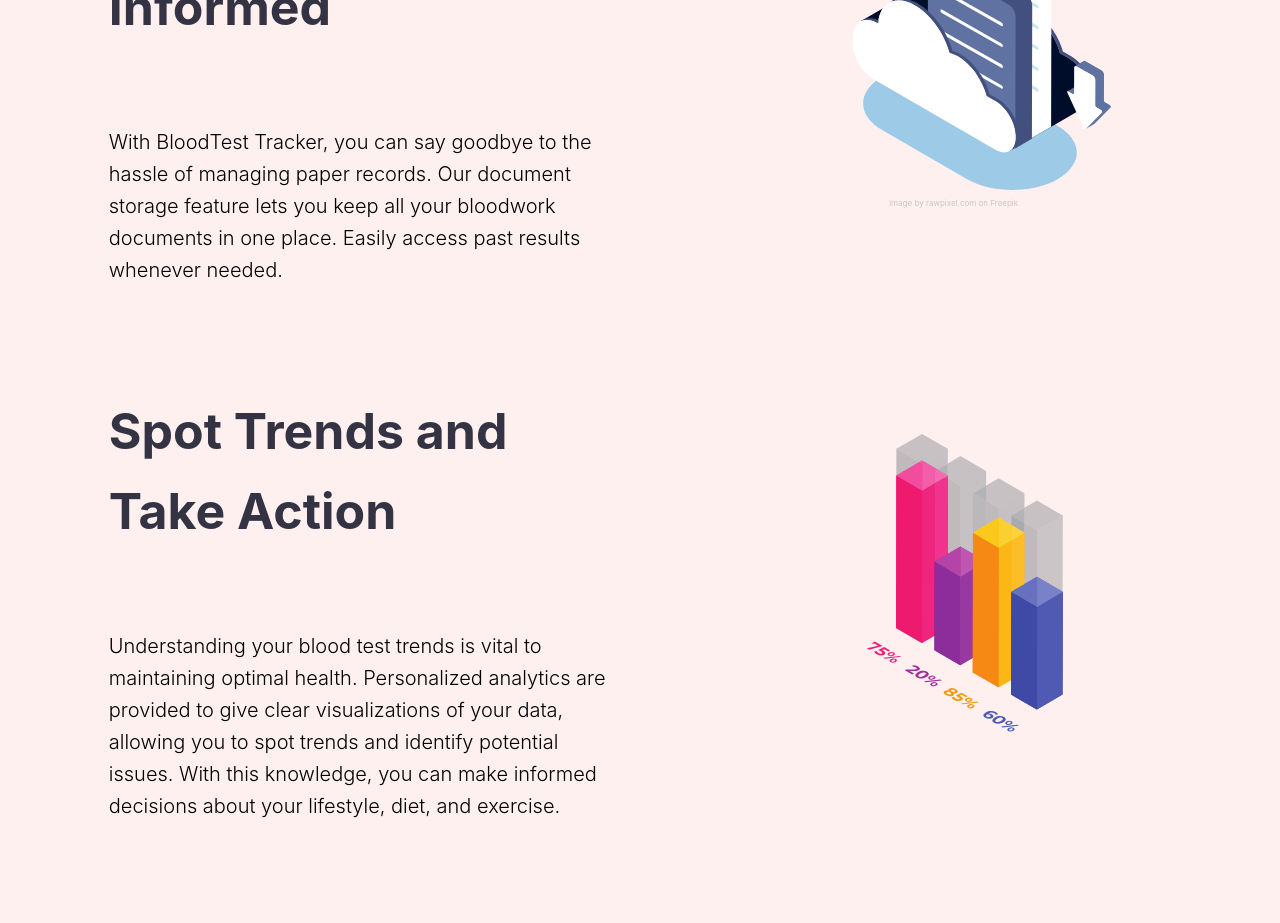
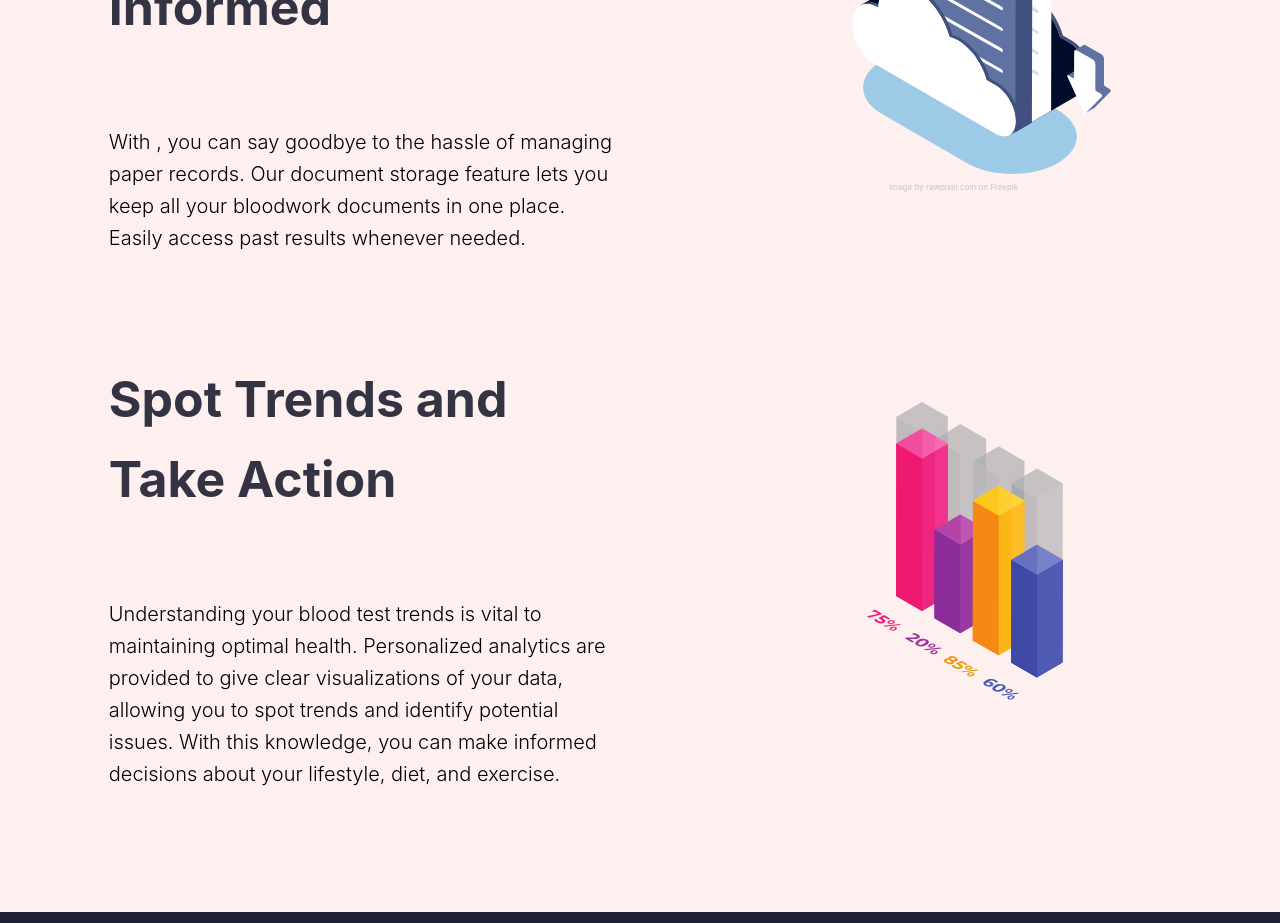
Before and after one commit to Ishaan35/BloodSense, a Next.js app: page / in a window 1280 px wide. Shown: the part 1280-2203 px from the top of the page. Built offline with nearby package versions, Linux system fonts and the light colour scheme; a web font is replaced by a local one.

Commit message:
Edited index page

```diff
--- a/pages/index.js
+++ b/pages/index.js
@@ -116,7 +116,7 @@ export default function Home() {
               Get Started Now
               <FaChevronRight></FaChevronRight>
             </div>
-            <label style={{ paddingBottom: "20px", color:"whitesmoke" }}>
+            <label style={{ paddingBottom: "20px", color: "whitesmoke" }}>
               Or try the mobile app:
             </label>
             <br></br>
@@ -156,10 +156,10 @@ export default function Home() {
               <br></br>
 
               <p>
-                With BloodTest Tracker, you can say goodbye to the hassle of
-                managing paper records. Our document storage feature lets you
-                keep all your bloodwork documents in one place. Easily access
-                past results whenever needed.
+                With {process.env.NEXT_PUBLIC_APP_NAME}, you can say goodbye to
+                the hassle of managing paper records. Our document storage
+                feature lets you keep all your bloodwork documents in one place.
+                Easily access past results whenever needed.
               </p>
             </div>
             <div
```
